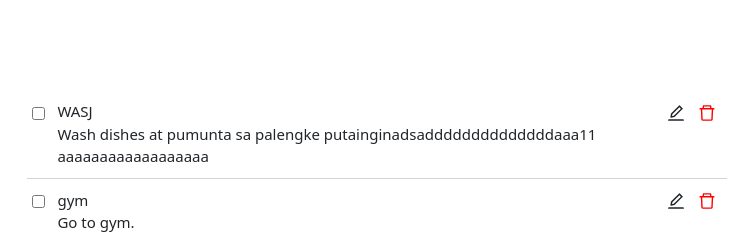
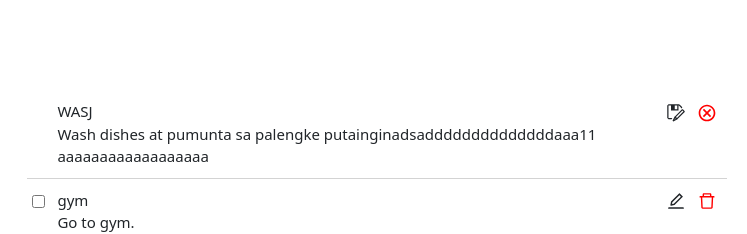
Before and after one commit to jezozobrado/react-todolist, a React (Vite) app in the folder todolist/: page / in a window 1280 px wide. Both pictures are taken after a click on the button 939 px from the left and 112 px from the top of the page. Shown: the top 234 px of the page, without its empty margins (263-1010 px from the left). Built offline with nearby package versions, Linux system fonts and the light colour scheme.

Commit message:
Partially implement edit: replace icons, remove checkbox

```diff
--- a/todolist/src/App.tsx
+++ b/todolist/src/App.tsx
@@ -89,7 +89,12 @@ const App = () => {
 
   return (
     <>
-      <ToDoList toDos={toDos} onDelete={handleDelete} onStrike={handleStrike} />
+      <ToDoList
+        toDos={toDos}
+        onDelete={handleDelete}
+        onStrike={handleStrike}
+        onEdit={handleEdit}
+      />
     </>
   );
 };
--- a/todolist/src/components/ToDoList.tsx
+++ b/todolist/src/components/ToDoList.tsx
@@ -7,16 +7,19 @@ interface Props {
   toDos: ToDo[];
   onDelete: (deletedToDo: ToDo) => void;
   onStrike: (StrikedToDo: ToDo) => void;
+  onEdit: (EditedToDo: ToDo) => void;
 }
 
-const ToDoList = ({ toDos, onDelete, onStrike }: Props) => {
+const ToDoList = ({ toDos, onDelete, onStrike, onEdit }: Props) => {
   console.table(toDos);
   return (
     <section>
       {toDos.map((toDo) => (
         <div className="todo__container mb-3">
           <div className="ms-2 mt-1">
+            {!toDo.isEdited && (
               <input type="checkbox" onClick={() => onStrike(toDo)}></input>
+            )}
           </div>
 
           <div className="d-flex flex-column my-0">
@@ -33,15 +36,27 @@ const ToDoList = ({ toDos, onDelete, onStrike }: Props) => {
           </div>
 
           <div className="">
-            <button className="btn">
+            {!toDo.isEdited ? (
+              <button className="btn" onClick={() => onEdit(toDo)}>
                 <AiOutlineEdit size={20} />
               </button>
+            ) : (
+              <button className="btn">
+                <VscSaveAs size={20} />
+              </button>
+            )}
           </div>
 
           <div className="">
+            {!toDo.isEdited ? (
               <button className="btn" onClick={() => onDelete(toDo)}>
                 <AiOutlineDelete color="red" size={20} />
               </button>
+            ) : (
+              <button className="btn">
+                <MdOutlineCancel size={20} color="red" />
+              </button>
+            )}
           </div>
         </div>
       ))}
```
Lines whose indentation alone changed are shown as unchanged.
